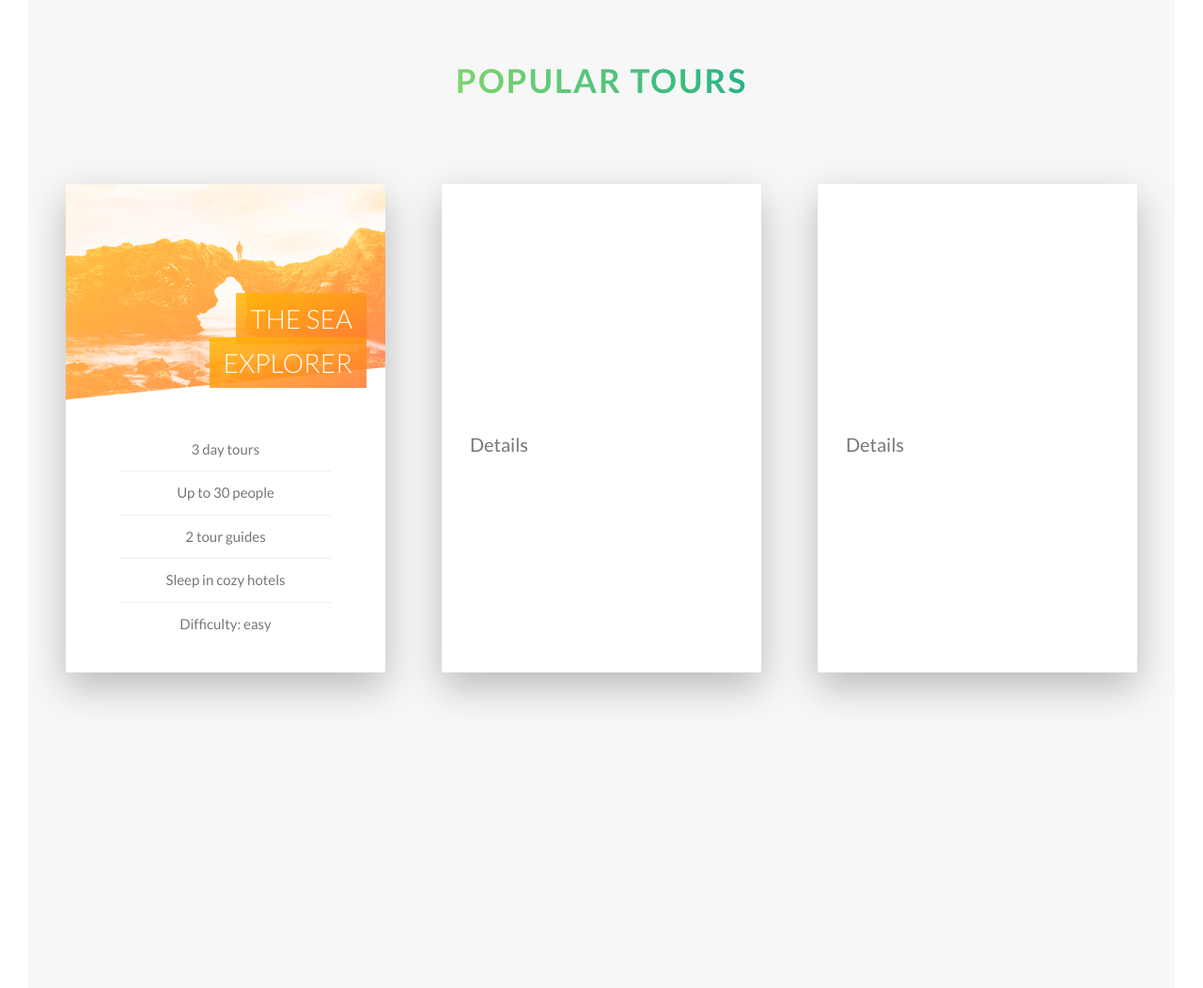
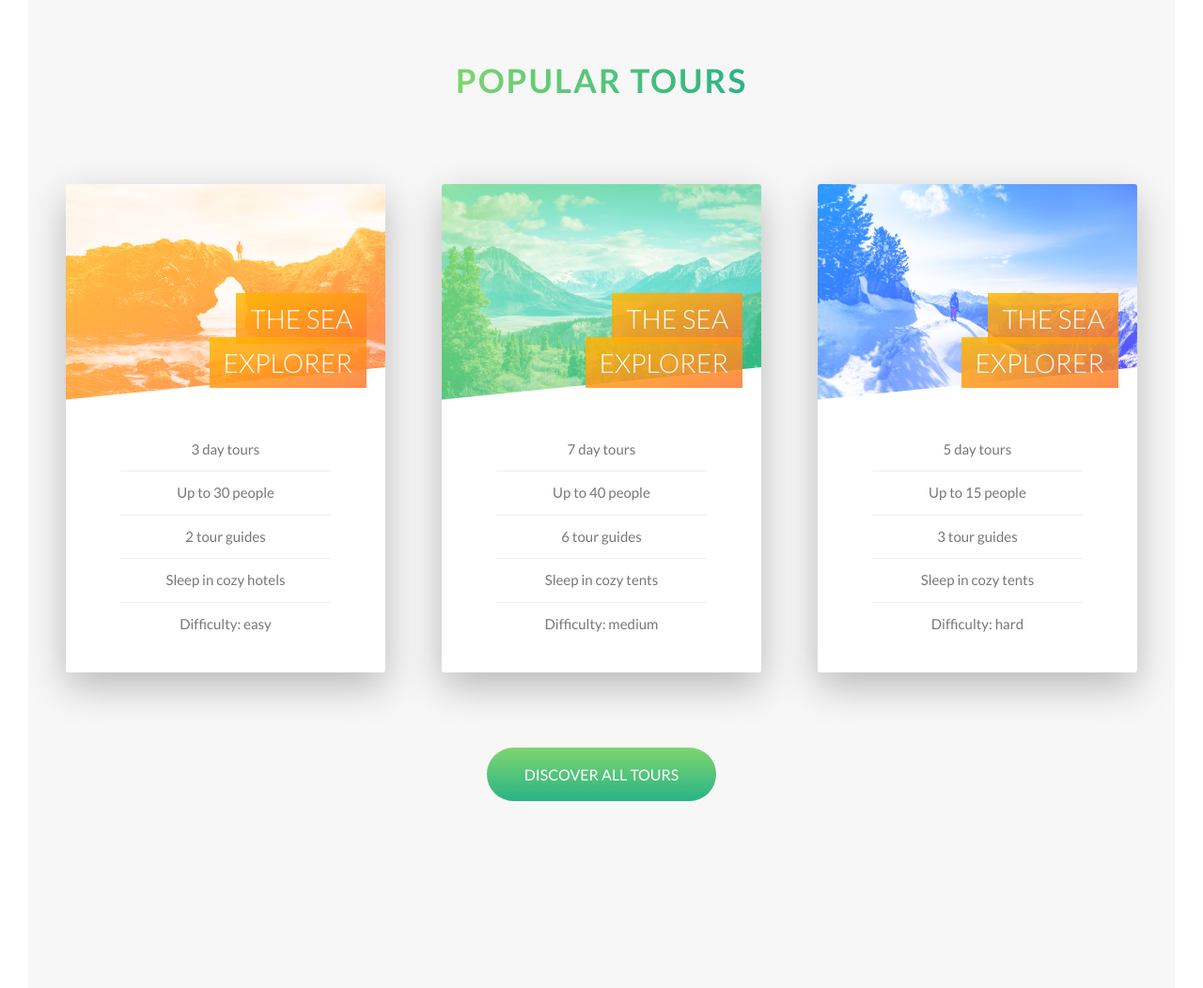
Before and after one commit to SparksFullStack/naturelust, a PHP site: page /index.html in a window 1280 px wide. Shown: the part 2280-3332 px from the top of the page at 94% size. Before the commit the page ends 3026 px from the top, so only its background shows below. Run offline with PHP 8.4, Linux system fonts and the light colour scheme.

Commit message:
popular tours section completed

```diff
--- a/css/style.css
+++ b/css/style.css
@@ -102,6 +102,9 @@ body {
 .u-margin-bottom-small {
   margin-bottom: 1.5rem; }
 
+.u-margin-top-large {
+  margin-top: 8rem; }
+
 .section-about {
   background-color: #f7f7f7;
   padding-top: 25rem;
@@ -160,6 +163,12 @@ body {
   color: #777; }
   .btn--white::after {
     background-color: #fff; }
+
+.btn--green {
+  background-image: linear-gradient(#7ed56f, #28b485);
+  color: #fff; }
+  .btn--green::after {
+    background-image: linear-gradient(#7ed56f, #28b485); }
 
 .btn--animated {
   animation: moveInBottom .5s ease-out .75s;
@@ -258,9 +267,9 @@ body {
       .card__side--back-1 {
         background-image: linear-gradient(to right bottom, #ffb900, #ff7730); }
       .card__side--back-2 {
-        background-image: linear-gradient(to right bottom, #ffb900, #ff7730); }
+        background-image: linear-gradient(to right bottom, #7ed56f, #28b485); }
       .card__side--back-3 {
-        background-image: linear-gradient(to right bottom, #ffb900, #ff7730); }
+        background-image: linear-gradient(to right bottom, #2998ff, #5643fa); }
   .card:hover .card__side--front {
     transform: rotateY(-180deg); }
   .card:hover .card__side--back {
@@ -273,6 +282,10 @@ body {
     clip-path: polygon(0 0, 100% 0, 100% 85%, 0 100%); }
     .card__picture--1 {
       background-image: linear-gradient(to right bottom, #ffb900, #ff7730), url(../img/nat-5.jpg); }
+    .card__picture--2 {
+      background-image: linear-gradient(to right bottom, #7ed56f, #28b485), url(../img/nat-6.jpg); }
+    .card__picture--3 {
+      background-image: linear-gradient(to right bottom, #2998ff, #5643fa), url(../img/nat-7.jpg); }
   .card__heading {
     font-size: 2.8rem;
     font-weight: 300;
@@ -288,6 +301,10 @@ body {
     -webkit-box-decoration-break: clone;
     box-decoration-break: clone; }
     .card__heading-span--1 {
+      background-image: linear-gradient(to right bottom, rgba(255, 185, 0, 0.85), rgba(255, 119, 48, 0.85)); }
+    .card__heading-span--2 {
+      background-image: linear-gradient(to right bottom, rgba(255, 185, 0, 0.85), rgba(255, 119, 48, 0.85)); }
+    .card__heading-span--3 {
       background-image: linear-gradient(to right bottom, rgba(255, 185, 0, 0.85), rgba(255, 119, 48, 0.85)); }
   .card__details {
     padding: 3rem; }
--- a/index.html
+++ b/index.html
@@ -136,20 +136,30 @@
                     <div class="col-1-of-3">
                         <div class="card">
                             <div class="card__side card__side--front card__side--front-2">
-                                <div class="card__picture card__picture--2">
-
-                                </div>
+                                <div class="card__picture card__picture--2"></div>
 
                                 <h4 class="card__heading">
                                     <span class="card__heading-span card__heading-span--2">The sea explorer</span>
                                 </h4>
 
                                 <div class="card__details">
-                                    Details
+                                    <ul>
+                                        <li>7 day tours</li>
+                                        <li>Up to 40 people</li>
+                                        <li>6 tour guides</li>
+                                        <li>Sleep in cozy tents</li>
+                                        <li>Difficulty: medium</li>
+                                    </ul>
                                 </div>
                             </div>
                             <div class="card__side card__side--back card__side--back-2">
-                                Back
+                                <div class="card__cta">
+                                    <div class="card__price-box">
+                                        <p class="card__price-only">Only</p>
+                                        <p class="card__price-value">$479</p>
+                                    </div>
+                                    <a href="#" class="btn btn--white">Book now!</a>
+                                </div>
                             </div>
                         </div>
                     </div>
@@ -165,14 +175,30 @@
                                 </h4>
 
                                 <div class="card__details">
-                                    Details
+                                    <ul>
+                                        <li>5 day tours</li>
+                                        <li>Up to 15 people</li>
+                                        <li>3 tour guides</li>
+                                        <li>Sleep in cozy tents</li>
+                                        <li>Difficulty: hard</li>
+                                    </ul>
                                 </div>
                             </div>
                             <div class="card__side card__side--back card__side--back-3">
-                                Back
+                                <div class="card__cta">
+                                    <div class="card__price-box">
+                                        <p class="card__price-only">Only</p>
+                                        <p class="card__price-value">$897</p>
+                                    </div>
+                                    <a href="#" class="btn btn--white">Book now!</a>
+                                </div>
                             </div>
                         </div>
                     </div>
+                </div>
+
+                <div class="u-center-text u-margin-top-large">
+                    <a href="#" class="btn btn--green">Discover all tours</a>
                 </div>
             </section>
         </main>
--- a/sass/base/_utilities.scss
+++ b/sass/base/_utilities.scss
@@ -5,3 +5,4 @@
 .u-margin-bottom-large { margin-bottom: 8rem; }
 .u-margin-bottom-medium { margin-bottom: 4rem; }
 .u-margin-bottom-small { margin-bottom: 1.5rem; }
+.u-margin-top-large { margin-top: 8rem; }
--- a/sass/components/_button.scss
+++ b/sass/components/_button.scss
@@ -48,6 +48,15 @@
         }
     }
 
+    &--green {
+        background-image: linear-gradient($color-primary-light, $color-primary-dark);
+        color: $color-white;
+
+        &::after {
+            background-image: linear-gradient($color-primary-light, $color-primary-dark);
+        }
+    }
+
     &--animated {
         animation: moveInBottom .5s ease-out .75s;
         animation-fill-mode: backwards;
--- a/sass/components/_card.scss
+++ b/sass/components/_card.scss
@@ -32,11 +32,11 @@
             }
 
             &-2 {
-                background-image: linear-gradient(to right bottom, $color-secondary-light, $color-secondary-dark);
+                background-image: linear-gradient(to right bottom, $color-primary-light, $color-primary-dark);
             }
 
             &-3 {
-                background-image: linear-gradient(to right bottom, $color-secondary-light, $color-secondary-dark);
+                background-image: linear-gradient(to right bottom, $color-tertiary-light, $color-tertiary-dark);
             }
         }
     }
@@ -63,6 +63,18 @@
                 linear-gradient(to right bottom, $color-secondary-light, $color-secondary-dark),
                 url(../img/nat-5.jpg);
         }
+
+        &--2 {
+            background-image:
+                linear-gradient(to right bottom, $color-primary-light, $color-primary-dark),
+                url(../img/nat-6.jpg);
+        }
+
+        &--3 {
+            background-image:
+                linear-gradient(to right bottom, $color-tertiary-light, $color-tertiary-dark),
+                url(../img/nat-7.jpg);
+        }
     }
 
     &__heading {
@@ -83,6 +95,14 @@
         box-decoration-break: clone;
 
         &--1 {
+            background-image: linear-gradient(to right bottom, rgba($color-secondary-light, .85), rgba($color-secondary-dark, .85));
+        }
+
+        &--2 {
+            background-image: linear-gradient(to right bottom, rgba($color-secondary-light, .85), rgba($color-secondary-dark, .85));
+        }
+
+        &--3 {
             background-image: linear-gradient(to right bottom, rgba($color-secondary-light, .85), rgba($color-secondary-dark, .85));
         }
     }
```
